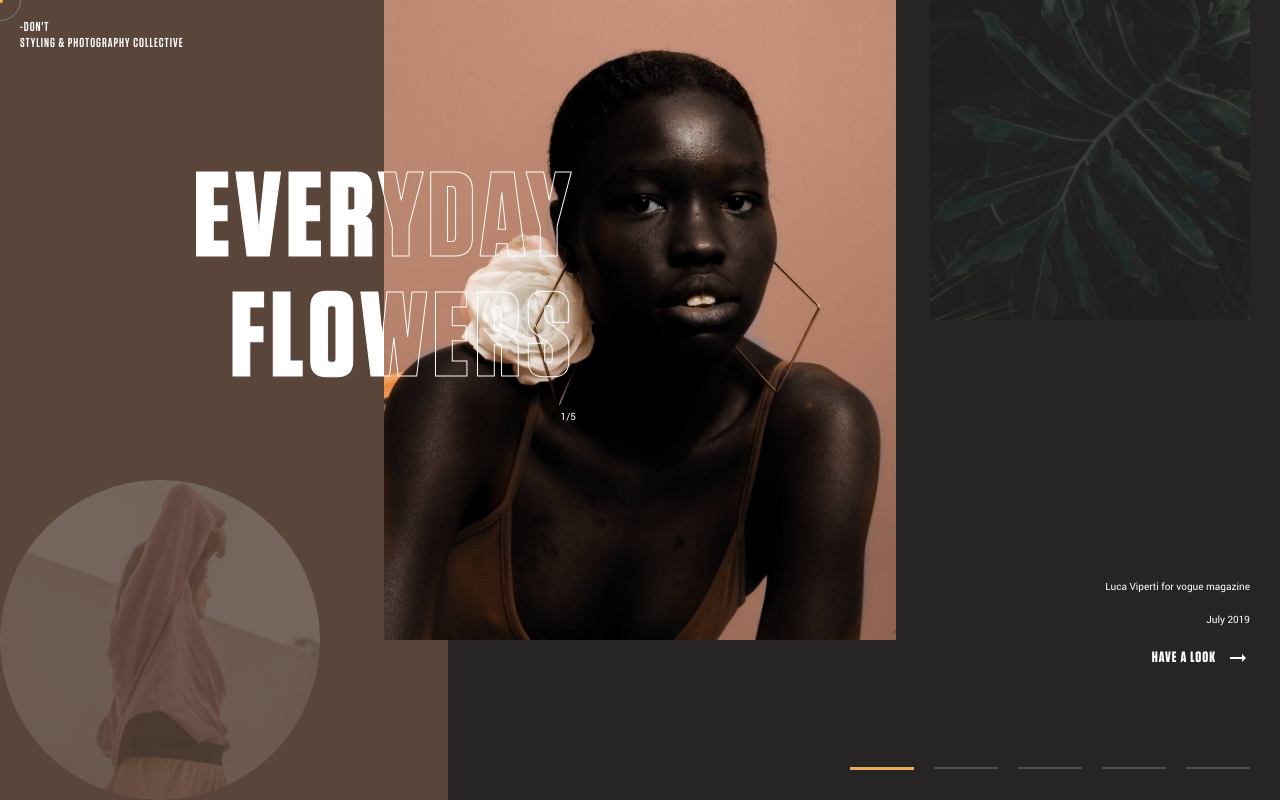
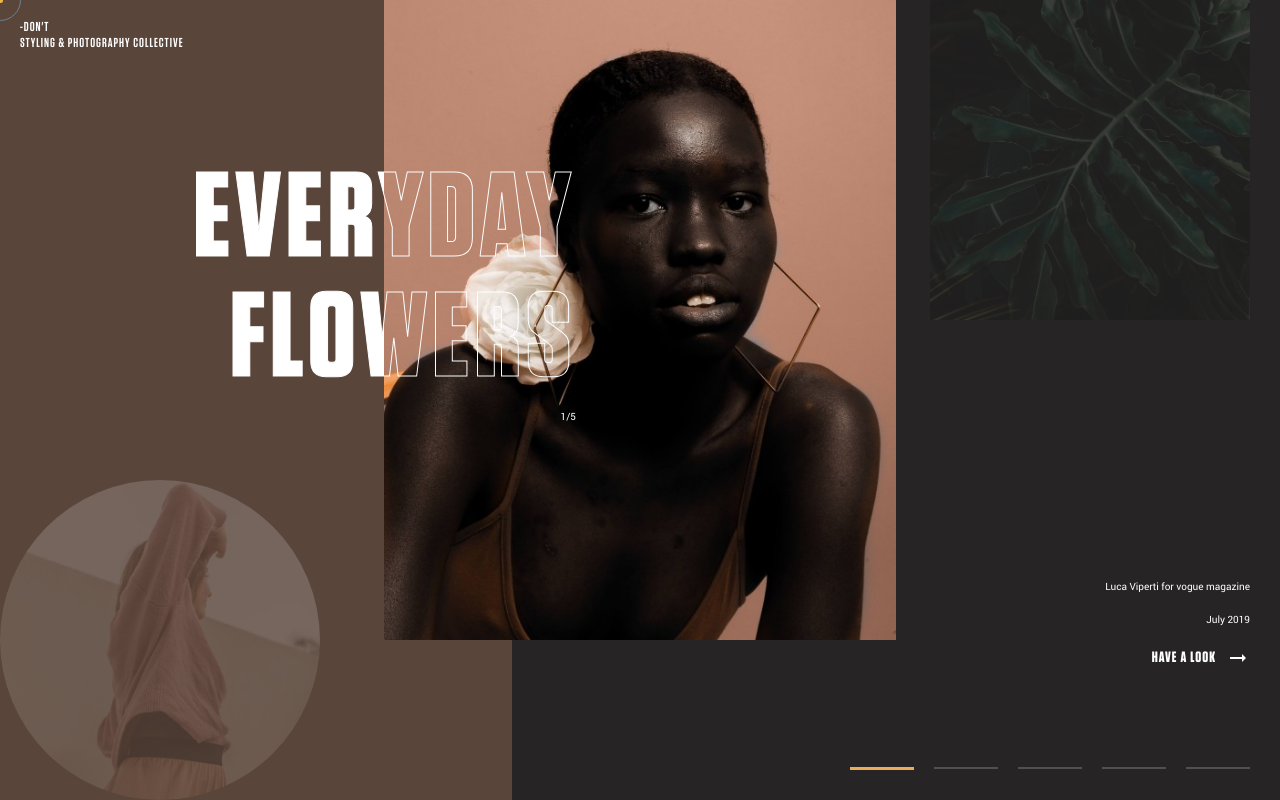
Before and after one commit to dariolaporta/aqtest_, a React (Create React App) app: page / in a window 1280 px wide. Built offline with nearby package versions, Linux system fonts and the light colour scheme.

Commit message:
corrections

```diff
--- a/src/components/SlideScreen/SlideScreen.tsx
+++ b/src/components/SlideScreen/SlideScreen.tsx
@@ -74,7 +74,7 @@ function SlideScreen(props: Props) {
 
   useEffect(() => {
     const animation = gsap.to(divSxAnimation.current, {
-      width: "35%",
+      width: "40%",
       duration: "2s",
     });
     animation.restart();
--- a/src/components/SlideScreen/Styles.ts
+++ b/src/components/SlideScreen/Styles.ts
@@ -70,7 +70,7 @@ export const DivDx = styled.div`
 
 export const DivSx = styled.div`
     background-color: ${props => props.color};
-    width: 80%;
+    width: 90%;
     flex-direction: column;
     display: flex;
     justify-content: space-between;
```
